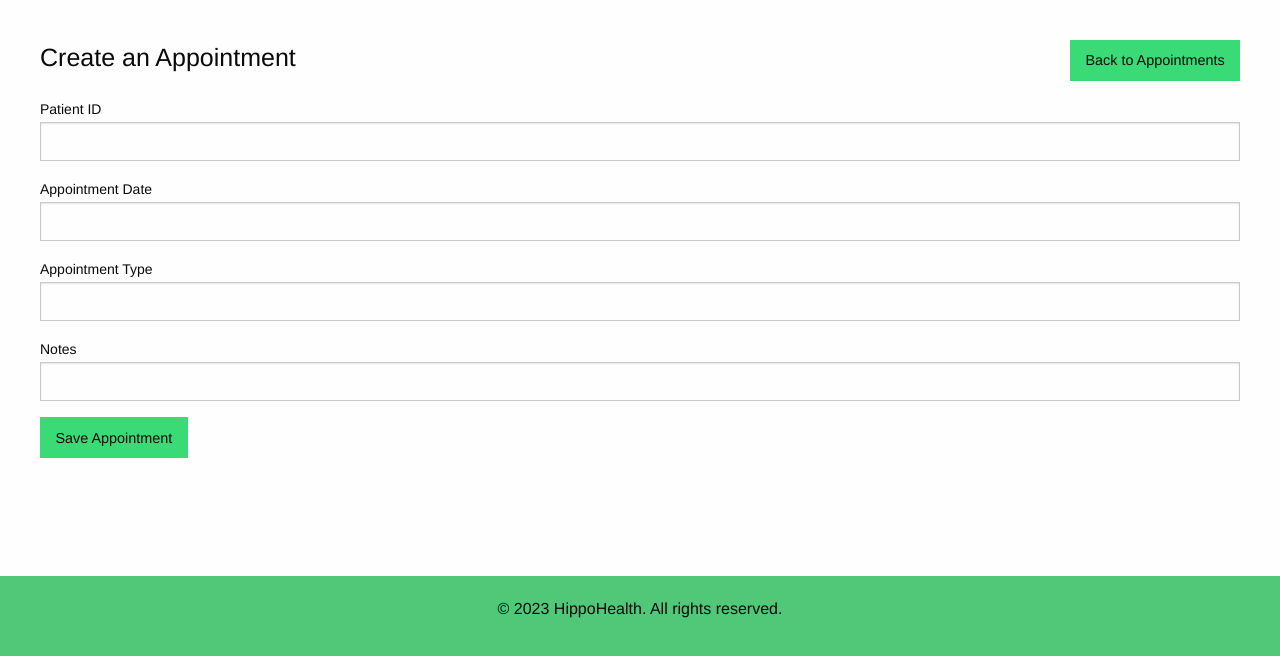
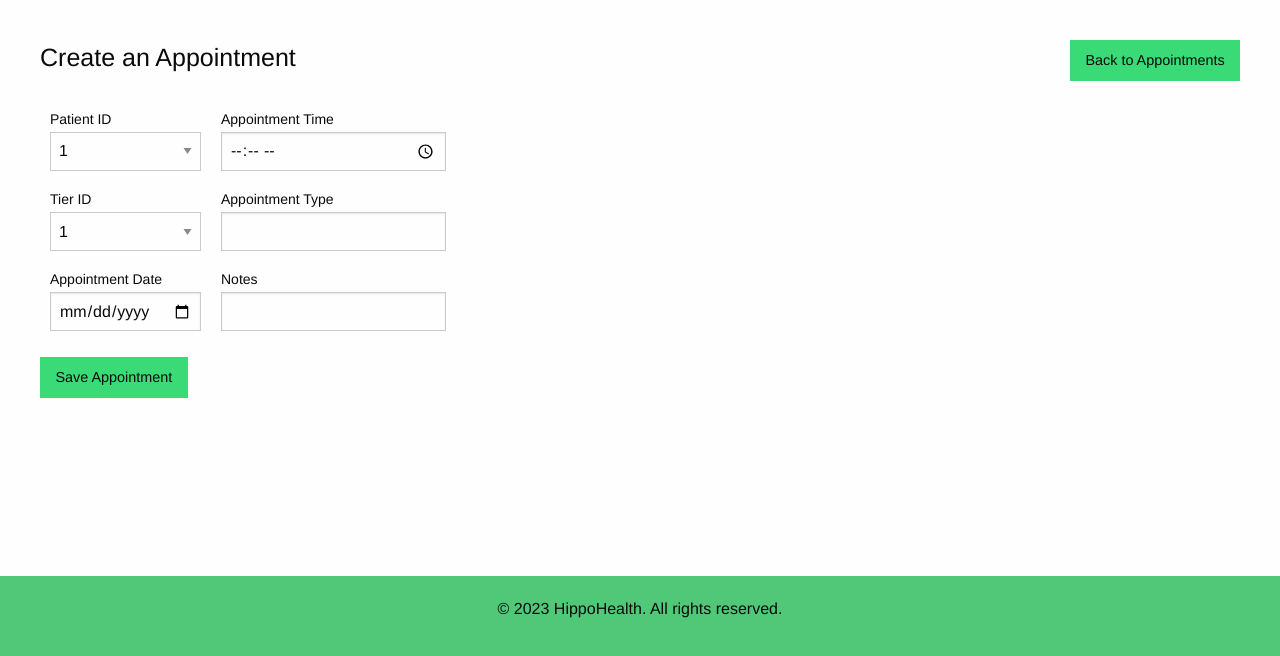
Before and after one commit to williammabotjaeng/hippohealth, a Flask app: page /create_appointment in a window 1280 px wide. Shown: the part 144-800 px from the top of the page. Run offline with Flask 3, Linux system fonts and the light colour scheme; a user stored in the database is signed in; tables that the repository leaves empty hold one stand-in row (values such as "Sample post"); some libraries are stand-ins or nearby versions.

Commit message:
create, appointment, create_appointment.html

```diff
--- a/app.py
+++ b/app.py
@@ -4,10 +4,11 @@ from flask_sqlalchemy import SQLAlchemy
 from werkzeug.security import check_password_hash, generate_password_hash
 from flask_wtf import FlaskForm
 from flask_mail import Message, Mail
-from wtforms import StringField, PasswordField, BooleanField, SubmitField, SelectField, TextAreaField, DateField, DateTimeField, IntegerField
+from wtforms import StringField, PasswordField, BooleanField, SubmitField, SelectField, TextAreaField, DateField, DateTimeField, IntegerField, TimeField
 from wtforms.validators import InputRequired, Length, DataRequired, Email
 from dotenv import load_dotenv
 from datetime import datetime, date
+from sqlalchemy import Time, Date
 
 import moment
 import requests
@@ -98,9 +99,9 @@ class Appointment(db.Model):
     user_id = db.Column(db.Integer, db.ForeignKey('user.id'), nullable=False)
     tier_id = db.Column(db.Integer, db.ForeignKey('tier.id'), nullable=False)
     patient_id = db.Column(db.Integer, db.ForeignKey('patient.id'), nullable=False)
-    appointment_date = db.Column(db.DateTime, nullable=False)
+    appointment_date = db.Column(Date, nullable=False)
+    appointment_time = db.Column(Time, nullable=False)
     appointment_type = db.Column(db.String(100), nullable=False)
-
     notes = db.Column(db.String(200), nullable=True)
 
     creator = db.relationship('User', backref=db.backref('appointments', lazy=True))
@@ -200,14 +201,19 @@ class PrescriptionForm(FlaskForm):
     date_prescribed = DateField('Date Prescribed', validators=[InputRequired()])
     prescribing_physician = StringField('Prescribing Physician', validators=[InputRequired(), Length(max=100)])
     submit = SubmitField('Save Prescription')
-
 class AppointmentForm(FlaskForm):
-    user_id = StringField('User ID', validators=[InputRequired()])
-    patient_id = StringField('Patient ID', validators=[InputRequired()])
-    appointment_date = DateTimeField('Appointment Date', validators=[InputRequired()])
+    tier_id = SelectField('Tier ID', validators=[InputRequired()], coerce=int)
+    patient_id = SelectField('Patient ID', validators=[InputRequired()], coerce=int)
+    appointment_date = DateField('Appointment Date', validators=[InputRequired()])
+    appointment_time = TimeField('Appointment Time', validators=[InputRequired()])
     appointment_type = StringField('Appointment Type', validators=[InputRequired(), Length(max=100)])
     notes = StringField('Notes', validators=[Length(max=200)])
     submit = SubmitField('Save Appointment')
+
+    def __init__(self, *args, **kwargs):
+        super(AppointmentForm, self).__init__(*args, **kwargs)
+        self.tier_id.choices = [(tier.id, tier.id) for tier in Tier.query.filter_by(medical_practitioner_id=current_user.id).all()]
+        self.patient_id.choices = [(patient.id, patient.id) for patient in Patient.query.filter_by(user_id=current_user.id).all()]
 
 class ContactUsForm(FlaskForm):
     name = StringField("Name", validators=[DataRequired()])
@@ -383,6 +389,7 @@ def create_patient():
 @login_required
 def create_appointment():
     form = AppointmentForm()
+    patients = Patient.query.filter_by(user_id=current_user.id).all()
     if form.validate_on_submit():
         appointment = Appointment(
             user_id=form.user_id.data,
@@ -395,7 +402,7 @@ def create_appointment():
         db.session.commit()
         flash('Appointment saved successfully!', 'success')
         return redirect(url_for('appointments'))
-    return render_template('create_appointment.html', form=form)
+    return render_template('create_appointment.html', form=form, patients=patients)
 
 @app.route('/create_prescription', methods=['GET', 'POST'])
 @login_required
--- a/static/css/app.css
+++ b/static/css/app.css
@@ -220,17 +220,26 @@
     width: 100%;
 }
 
-.left-patient-form {
+.appointment-form-contents {
+    display: flex;
+    flex-direction: row;
+    width: 100%;
+}
+
+.left-patient-form, .form-left-appointment {
     float: left;
     padding: 10px;
 }
 
+input.form-left-appointment {
+    width: 100%;
+}
 .left-settings-form {
     float: left;
     padding: 30px;
 }
 
-.right-patient-form {
+.right-patient-form, .form-right-appointment {
     float: right;
     padding: 10px;
 }
--- a/templates/create_appointment.html
+++ b/templates/create_appointment.html
@@ -6,20 +6,34 @@
     <h4>Create an Appointment</h4>
     <a href="/appointments" class="button success">Back to Appointments</a>
   </div>
-
+  <div class="form-area">
   <form method="POST" action="{{ url_for('create_appointment') }}">
     {{ form.hidden_tag() }}
     <div class="appointment-form-contents">
+      <div class="form-left-appointment">
       <div class="form-group">
         {{ form.patient_id.label }} {{ form.patient_id(class="form-control") }}
         {% for error in form.patient_id.errors %}
         <span class="text-danger">{{ error }}</span>
         {% endfor %}
       </div>
-      <!-- Add the other form fields here -->
+      <div class="form-group">
+        {{ form.tier_id.label }} {{ form.tier_id(class="form-control") }}
+        {% for error in form.tier_id.errors %}
+        <span class="text-danger">{{ error }}</span>
+        {% endfor %}
+      </div>
       <div class="form-group">
         {{ form.appointment_date.label }} {{ form.appointment_date(class="form-control") }}
         {% for error in form.appointment_date.errors %}
+        <span class="text-danger">{{ error }}</span>
+        {% endfor %}
+      </div>
+      </div>
+      <div class="form-right-appointment">
+        <div class="form-group">
+          {{ form.appointment_time.label }} {{ form.appointment_time(class="form-control") }}
+          {% for error in form.appointment_time.errors %}
           <span class="text-danger">{{ error }}</span>
           {% endfor %}
         </div>
@@ -35,10 +49,12 @@
           <span class="text-danger">{{ error }}</span>
           {% endfor %}
         </div>
+      </div>
+    </div>
     <div class="form-group">
       {{ form.submit(class="button success appointment-submit-btn") }}
     </div>
-    </div>
   </form>
 </div>
+</div>
 {% endblock %}
```
Also changed, not shown: instance/database.db. Lines whose indentation alone changed are shown as unchanged.
